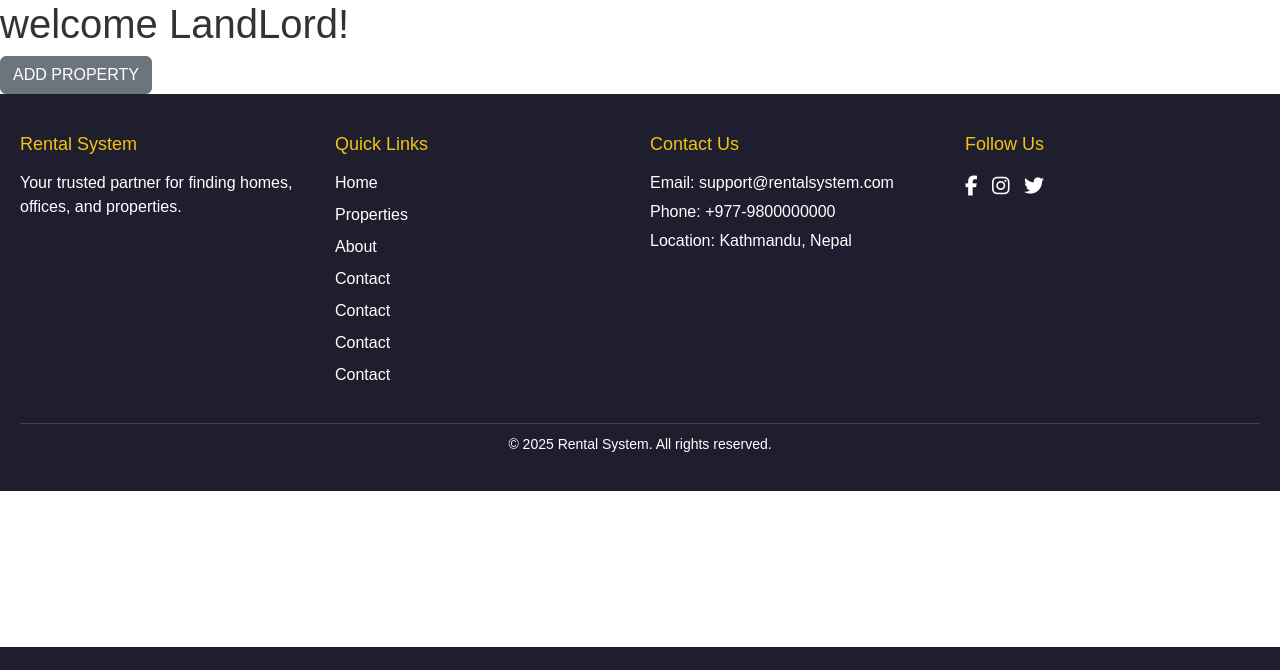
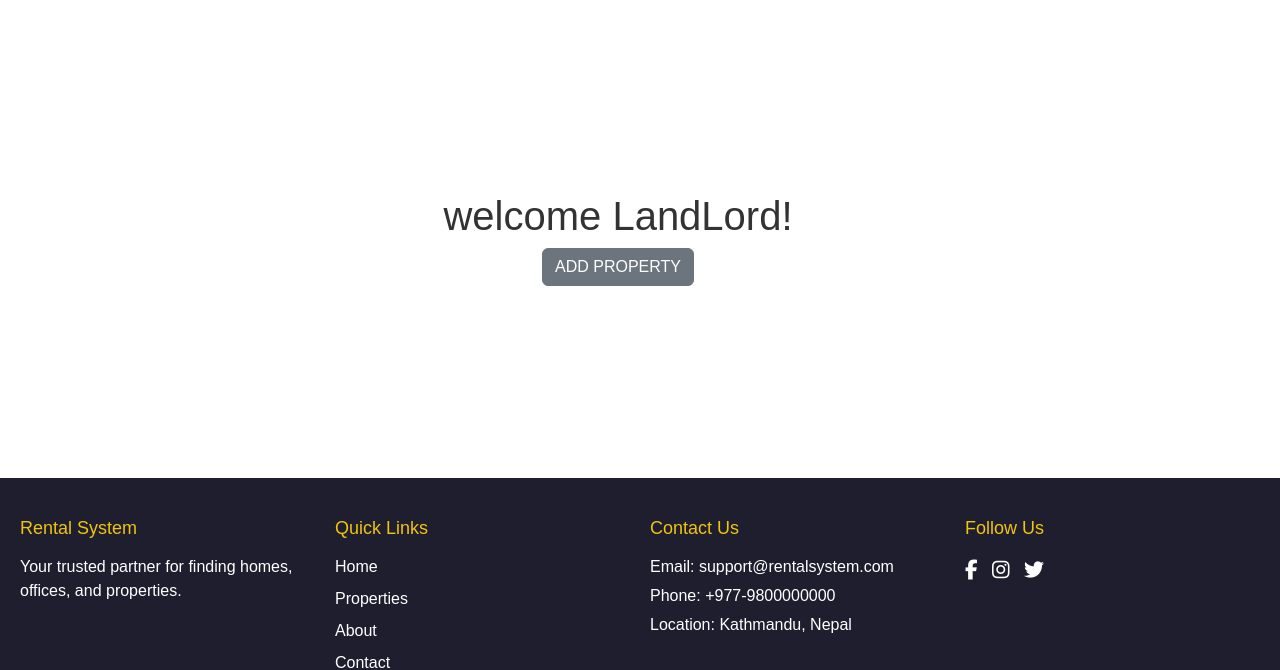
Before and after one commit to saraswoti2024/Rental_System, a Django app: template UI/templates/UI/home_landlord.html in a window 1280 px wide. Shown: the part 153-823 px from the top of the page. Before the commit the page ends 800 px from the top, so only its background shows below. Run offline with Django 5.2, Linux system fonts and the light colour scheme; the template is opened without the code that fills it, so the values that code supplies are empty; some libraries are stand-ins or nearby versions.

Commit message:
landlord home design

```diff
--- a/UI/templates/UI/home_landlord.html
+++ b/UI/templates/UI/home_landlord.html
@@ -1,5 +1,11 @@
 {% extends "common.html" %}
 {% block content %}
-<h1>welcome LandLord!</h1>
-<a href="{% url 'addproperty' %}"><button class="btn btn-secondary">ADD PROPERTY</button></a>
+<div class="container  m-5 p-5">
+    <div class="row m-4 p-4">
+        <div class="col mx-auto m-4 p-4 ">
+        <h1 class="text-center">welcome LandLord!</h1>
+<a href="{% url 'addproperty' %}" class="d-flex justify-content-center text-decoration-none"><button class="btn btn-secondary">ADD PROPERTY</button></a>
+        </div>
+    </div>
+</div>
 {% endblock content %}
```
